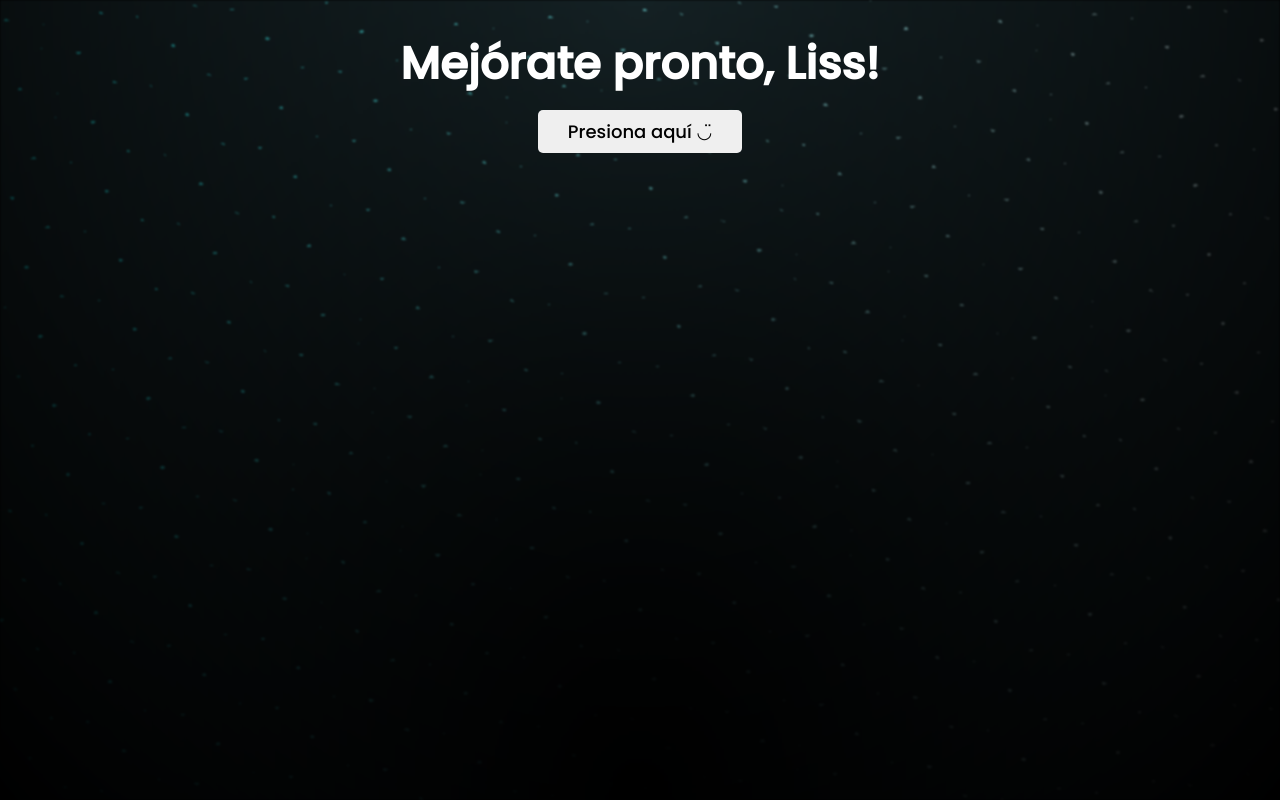
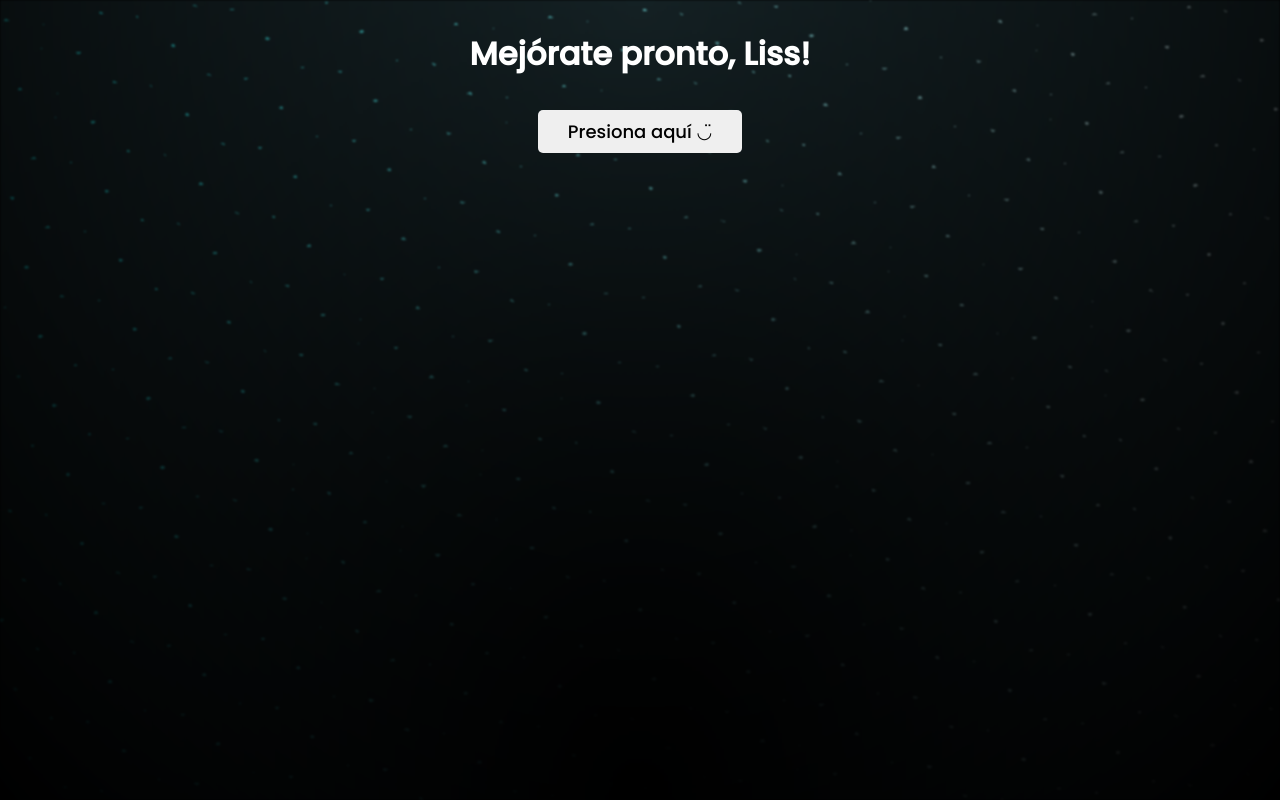
Before and after one commit to angellox/lisssor, a plain HTML site: page index.html in a window 1280 px wide. Drawn offline with Linux system fonts and the light colour scheme.

Commit message:
Add files via upload

```diff
--- a/index.html
+++ b/index.html
@@ -33,7 +33,7 @@
       .title {
         position: absolute;
         top: 30px;
-        font-size: 45px;
+        font-size: 32px;
         color: white;
         z-index: 999;
         font-family: "Poppins", sans-serif;
```
